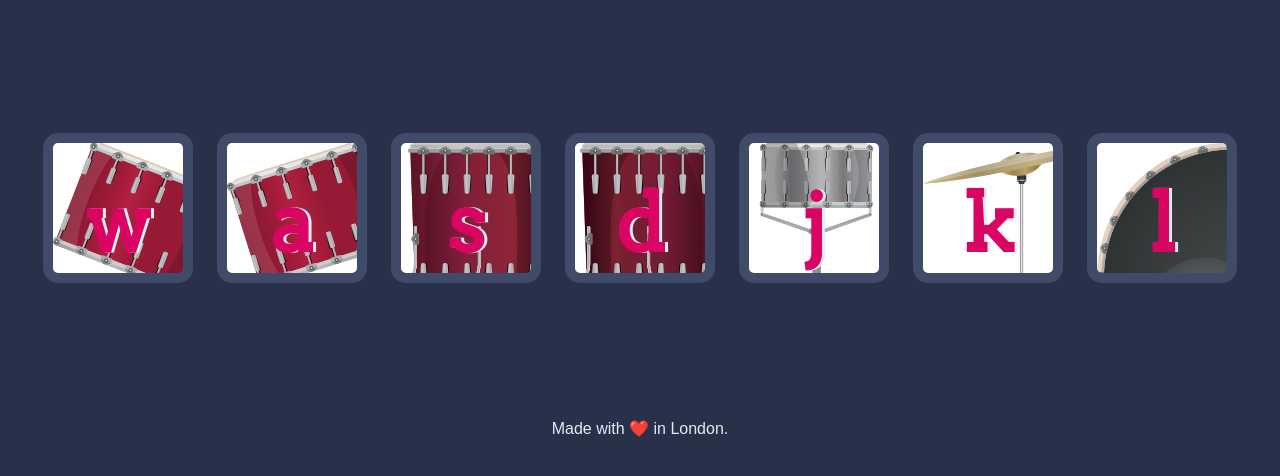
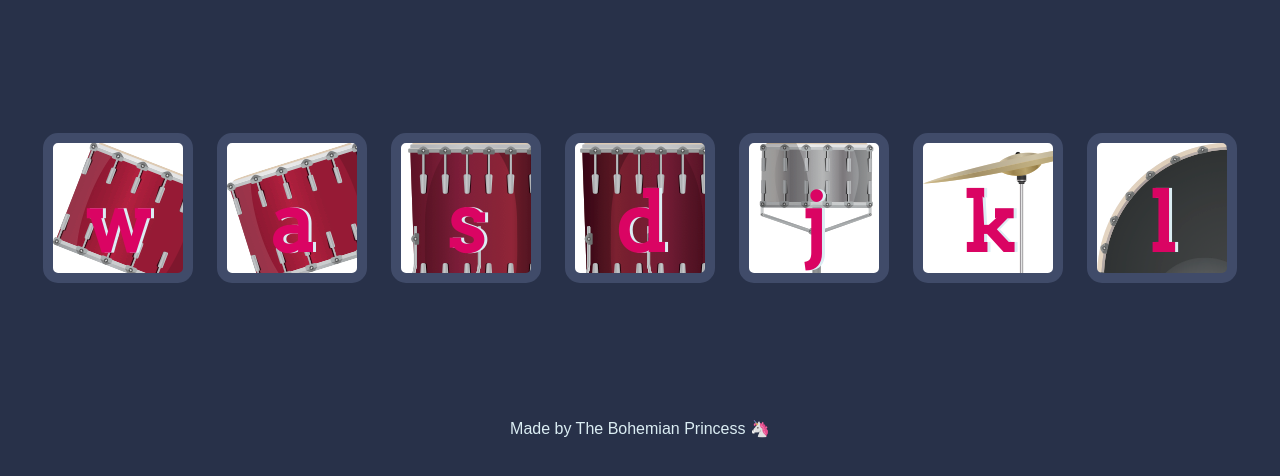
Before and after one commit to amberjeanne36/drum-kit, a plain HTML site: page index.html in a window 1280 px wide. Shown: the part 156-632 px from the top of the page. Drawn offline with Linux system fonts and the light colour scheme.

Commit message:
Update index.html

```diff
--- a/index.html
+++ b/index.html
@@ -26,7 +26,7 @@
 </body>
 
   <footer>
-    Made with ❤️ in London.
+    Made by The Bohemian Princess 🦄
   </footer>
 
 </html>
```
